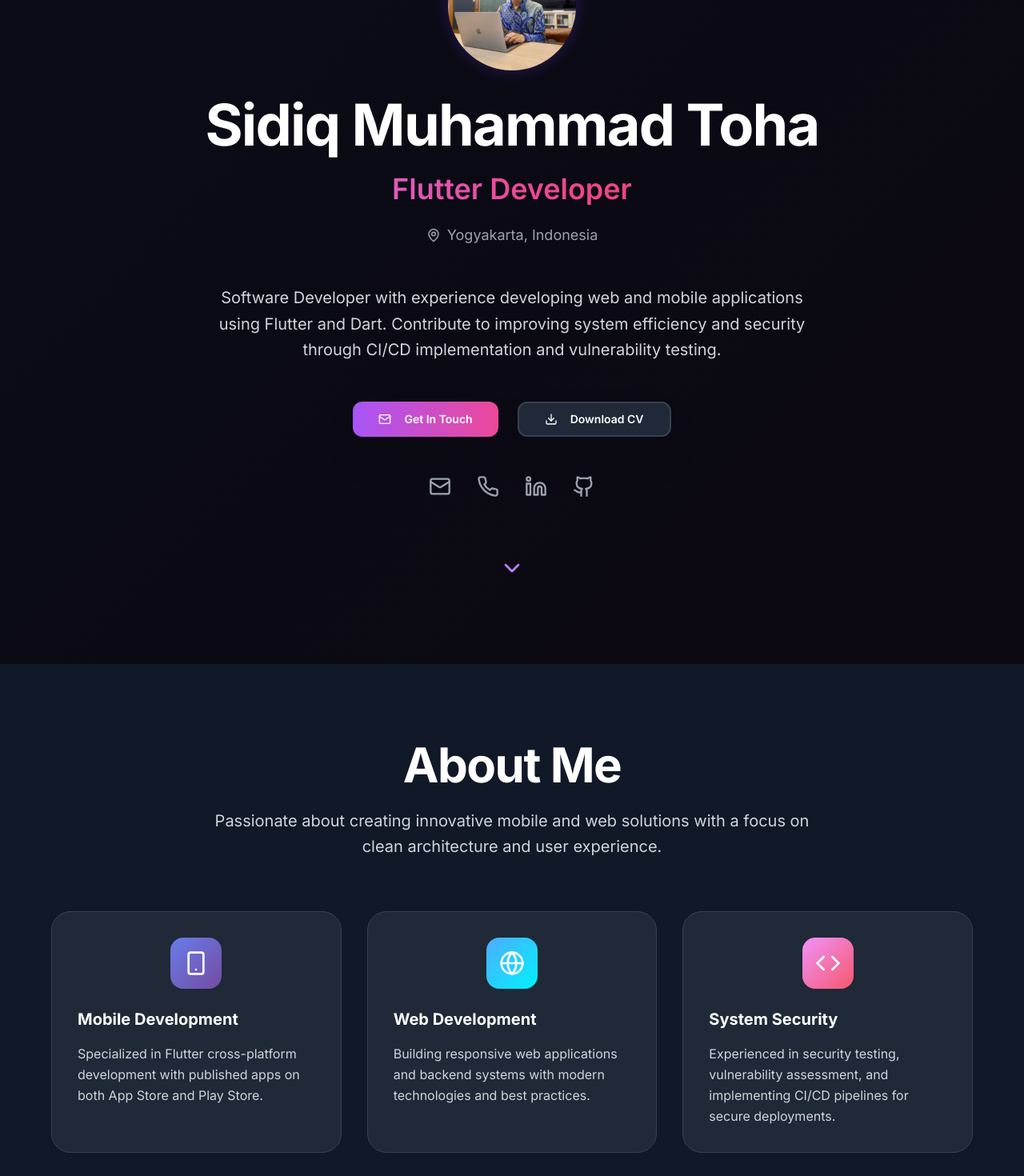
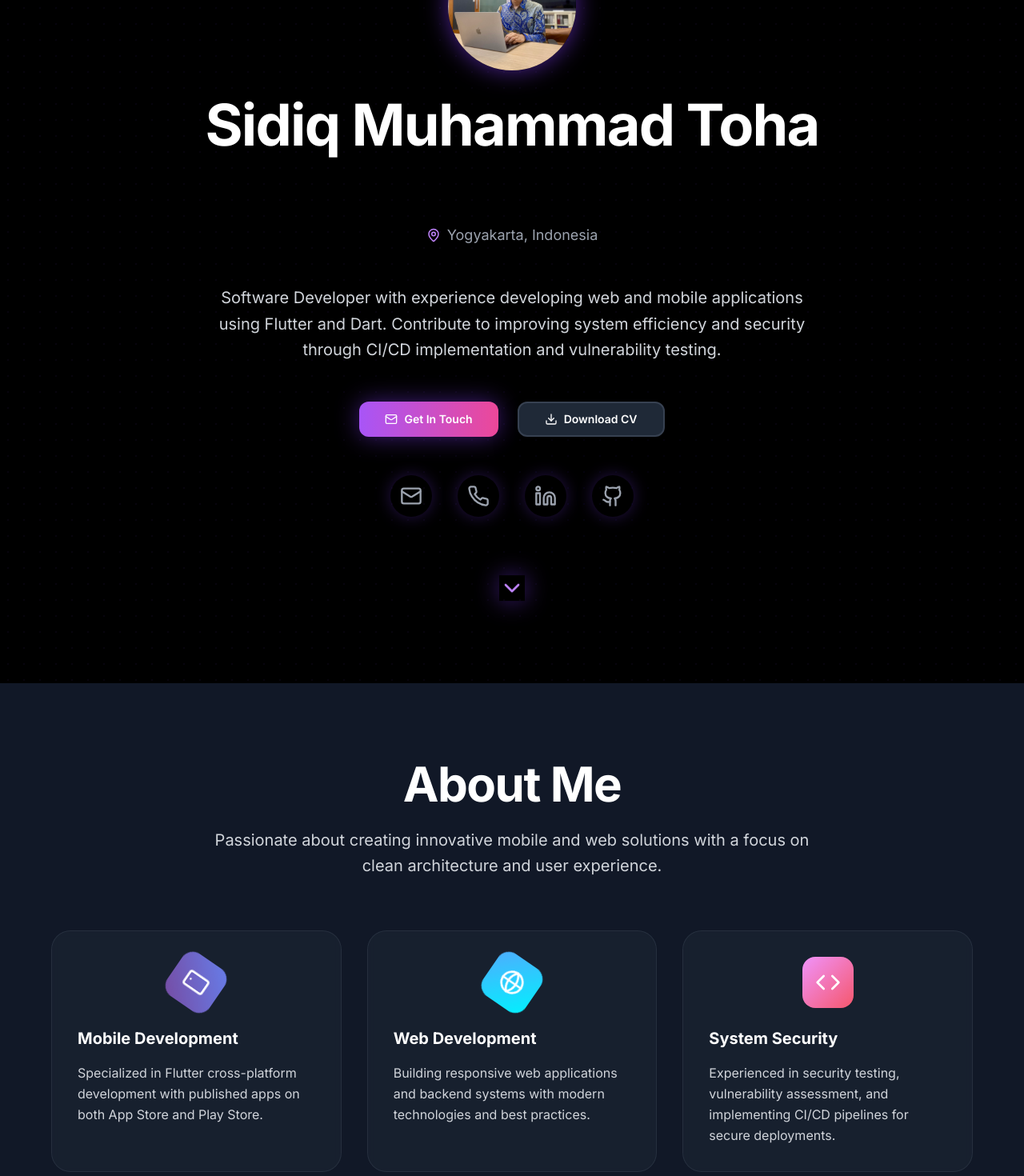
Before and after one commit to SIDIQMUHAMMADTOHA24/my-portofolio, a React (Vite) app: page / in a window 1280 px wide. Shown: the part 200-1670 px from the top of the page at 80% size. Built offline with nearby package versions, Linux system fonts and the light colour scheme.

Commit message:
Add elegant animations
Add animations to the portfolio website.

```diff
--- a/src/index.css
+++ b/src/index.css
@@ -101,10 +101,22 @@
 }
 
 @layer utilities {
+  /* Text Effects */
   .text-gradient {
     @apply bg-gradient-to-r from-purple-400 via-pink-500 to-red-500 bg-clip-text text-transparent;
   }
 
+  .text-gradient-blue {
+    @apply bg-gradient-to-r from-blue-400 via-cyan-500 to-teal-500 bg-clip-text text-transparent;
+  }
+
+  .text-shimmer {
+    background: linear-gradient(90deg, transparent, rgba(255,255,255,0.4), transparent);
+    background-size: 200% 100%;
+    animation: shimmer 2s infinite;
+  }
+
+  /* Background Gradients */
   .gradient-bg {
     background: linear-gradient(135deg, #667eea 0%, #764ba2 100%);
   }
@@ -125,20 +137,172 @@
     background: linear-gradient(135deg, #fa709a 0%, #fee140 100%);
   }
 
+  .gradient-mesh {
+    background: radial-gradient(at 40% 20%, rgb(120, 119, 198) 0px, transparent 50%),
+                radial-gradient(at 80% 0%, rgb(255, 119, 198) 0px, transparent 50%),
+                radial-gradient(at 0% 50%, rgb(255, 0, 128) 0px, transparent 50%),
+                radial-gradient(at 80% 50%, rgb(120, 119, 198) 0px, transparent 50%),
+                radial-gradient(at 0% 100%, rgb(120, 119, 198) 0px, transparent 50%),
+                radial-gradient(at 80% 100%, rgb(255, 119, 198) 0px, transparent 50%),
+                radial-gradient(at 0% 0%, rgb(255, 0, 128) 0px, transparent 50%);
+  }
+
+  /* Animated Elements */
+  .floating {
+    animation: floating 6s ease-in-out infinite;
+  }
+
+  .pulse-glow {
+    animation: pulse-glow 2s ease-in-out infinite alternate;
+  }
+
+  .slide-in-up {
+    animation: slide-in-up 0.8s ease-out;
+  }
+
+  .slide-in-left {
+    animation: slide-in-left 0.8s ease-out;
+  }
+
+  .slide-in-right {
+    animation: slide-in-right 0.8s ease-out;
+  }
+
+  .rotate-slow {
+    animation: rotate-slow 20s linear infinite;
+  }
+
+  .bounce-gentle {
+    animation: bounce-gentle 3s ease-in-out infinite;
+  }
+
+  /* Card Effects */
   .card-hover {
+    transition: all 0.4s cubic-bezier(0.175, 0.885, 0.32, 1.275);
+    position: relative;
+    overflow: hidden;
+  }
+
+  .card-hover::before {
+    content: '';
+    position: absolute;
+    top: 0;
+    left: -100%;
+    width: 100%;
+    height: 100%;
+    background: linear-gradient(90deg, transparent, rgba(255,255,255,0.1), transparent);
+    transition: left 0.5s;
+  }
+
+  .card-hover:hover::before {
+    left: 100%;
+  }
+
+  .card-hover:hover {
+    transform: translateY(-12px) scale(1.02);
+    box-shadow: 0 30px 60px -12px rgba(124, 58, 237, 0.4),
+                0 18px 36px -18px rgba(124, 58, 237, 0.3);
+  }
+
+  /* Glow Effects */
+  .glow-effect {
+    box-shadow: 0 0 20px rgba(124, 58, 237, 0.3);
     transition: all 0.3s ease;
   }
 
-  .card-hover:hover {
-    transform: translateY(-8px);
-    box-shadow: 0 25px 50px -12px rgba(0, 0, 0, 0.8);
+  .glow-effect:hover {
+    box-shadow: 0 0 40px rgba(124, 58, 237, 0.6),
+                0 0 80px rgba(124, 58, 237, 0.3);
   }
 
-  .glow-effect {
-    box-shadow: 0 0 20px rgba(124, 58, 237, 0.3);
+  .glow-purple {
+    box-shadow: 0 0 30px rgba(124, 58, 237, 0.5);
   }
 
-  .glow-effect:hover {
-    box-shadow: 0 0 30px rgba(124, 58, 237, 0.5);
+  .glow-pink {
+    box-shadow: 0 0 30px rgba(236, 72, 153, 0.5);
+  }
+
+  .glow-blue {
+    box-shadow: 0 0 30px rgba(59, 130, 246, 0.5);
+  }
+
+  /* Interactive Elements */
+  .magnetic:hover {
+    transform: scale(1.05);
+    transition: transform 0.2s ease;
+  }
+
+  .tilt {
+    transition: transform 0.3s ease;
+  }
+
+  .tilt:hover {
+    transform: perspective(1000px) rotateX(10deg) rotateY(-10deg);
+  }
+
+  /* Scroll Animations */
+  .scroll-reveal {
+    opacity: 0;
+    transform: translateY(50px);
+    transition: all 0.8s ease;
+  }
+
+  .scroll-reveal.revealed {
+    opacity: 1;
+    transform: translateY(0);
+  }
+
+  /* Background Patterns */
+  .pattern-dots {
+    background-image: radial-gradient(rgba(124, 58, 237, 0.3) 1px, transparent 1px);
+    background-size: 20px 20px;
+  }
+
+  .pattern-grid {
+    background-image: linear-gradient(rgba(124, 58, 237, 0.1) 1px, transparent 1px),
+                      linear-gradient(90deg, rgba(124, 58, 237, 0.1) 1px, transparent 1px);
+    background-size: 50px 50px;
   }
 }
+
+/* Keyframe Animations */
+@keyframes shimmer {
+  0% { background-position: -200% 0; }
+  100% { background-position: 200% 0; }
+}
+
+@keyframes floating {
+  0%, 100% { transform: translateY(0px); }
+  50% { transform: translateY(-20px); }
+}
+
+@keyframes pulse-glow {
+  0% { box-shadow: 0 0 20px rgba(124, 58, 237, 0.4); }
+  100% { box-shadow: 0 0 40px rgba(124, 58, 237, 0.8); }
+}
+
+@keyframes slide-in-up {
+  0% { opacity: 0; transform: translateY(100px); }
+  100% { opacity: 1; transform: translateY(0); }
+}
+
+@keyframes slide-in-left {
+  0% { opacity: 0; transform: translateX(-100px); }
+  100% { opacity: 1; transform: translateX(0); }
+}
+
+@keyframes slide-in-right {
+  0% { opacity: 0; transform: translateX(100px); }
+  100% { opacity: 1; transform: translateX(0); }
+}
+
+@keyframes rotate-slow {
+  0% { transform: rotate(0deg); }
+  100% { transform: rotate(360deg); }
+}
+
+@keyframes bounce-gentle {
+  0%, 100% { transform: translateY(0); }
+  50% { transform: translateY(-10px); }
+}
--- a/src/pages/Index.tsx
+++ b/src/pages/Index.tsx
@@ -41,6 +41,17 @@ const Index = () => {
           if (scrollPosition >= offsetTop && scrollPosition < offsetTop + offsetHeight) {
             setActiveSection(section);
           }
+        }
+      });
+
+      // Reveal animations on scroll
+      const revealElements = document.querySelectorAll('.scroll-reveal');
+      revealElements.forEach(element => {
+        const elementTop = element.getBoundingClientRect().top;
+        const elementVisible = 150;
+
+        if (elementTop < window.innerHeight - elementVisible) {
+          element.classList.add('revealed');
         }
       });
     };
@@ -214,24 +225,33 @@ const Index = () => {
 
       {/* Hero Section - Modern Dark with Gradient */}
       <section id="home" className="pt-32 pb-24 px-6 relative overflow-hidden">
-        <div className="absolute inset-0 gradient-bg opacity-10"></div>
+        <div className="absolute inset-0 gradient-mesh opacity-20 pattern-dots"></div>
+        <div className="absolute top-20 left-10 w-72 h-72 bg-purple-500 rounded-full mix-blend-multiply filter blur-xl opacity-70 animate-pulse floating"></div>
+        <div className="absolute top-40 right-10 w-72 h-72 bg-pink-500 rounded-full mix-blend-multiply filter blur-xl opacity-70 animate-pulse floating" style={{animationDelay: '2s'}}></div>
+        <div className="absolute bottom-20 left-1/2 w-72 h-72 bg-blue-500 rounded-full mix-blend-multiply filter blur-xl opacity-70 animate-pulse floating" style={{animationDelay: '4s'}}></div>
+
         <div className="max-w-4xl mx-auto relative z-10">
           <div className={`transition-all duration-1000 ${isVisible ? 'opacity-100 translate-y-0' : 'opacity-0 translate-y-10'}`}>
             <div className="text-center">
               <div className="mb-12">
-                <div className="w-40 h-40 mx-auto mb-8 rounded-full overflow-hidden shadow-2xl glow-effect">
+                <div className="w-40 h-40 mx-auto mb-8 rounded-full overflow-hidden shadow-2xl glow-effect pulse-glow magnetic">
                   <img
                     src="/lovable-uploads/8418aaaa-30e3-4c93-ab70-05528f31419f.png"
                     alt="Sidiq Muhammad Toha"
-                    className="w-full h-full object-cover"
+                    className="w-full h-full object-cover hover:scale-110 transition-transform duration-500"
                   />
                 </div>
-                <h1 className="text-5xl md:text-7xl font-bold mb-6 text-white tracking-tight">
-                  Sidiq Muhammad Toha
+                <h1 className="text-5xl md:text-7xl font-bold mb-6 text-white tracking-tight slide-in-up">
+                  <span className="inline-block hover:text-shimmer transition-all duration-300">Sidiq</span>{' '}
+                  <span className="inline-block hover:text-shimmer transition-all duration-300" style={{animationDelay: '0.1s'}}>Muhammad</span>{' '}
+                  <span className="inline-block hover:text-shimmer transition-all duration-300" style={{animationDelay: '0.2s'}}>Toha</span>
                 </h1>
-                <p className="text-3xl md:text-4xl text-gradient mb-6 font-semibold">Flutter Developer</p>
-                <p className="text-lg text-gray-400 flex items-center justify-center gap-2">
-                  <MapPin size={18} />
+                <p className="text-3xl md:text-4xl text-gradient mb-6 font-semibold slide-in-up" style={{animationDelay: '0.3s'}}>
+                  <span className="inline-block bounce-gentle">Flutter</span>{' '}
+                  <span className="inline-block bounce-gentle" style={{animationDelay: '0.5s'}}>Developer</span>
+                </p>
+                <p className="text-lg text-gray-400 flex items-center justify-center gap-2 slide-in-up" style={{animationDelay: '0.5s'}}>
+                  <MapPin size={18} className="text-purple-400" />
                   Yogyakarta, Indonesia
                 </p>
               </div>
@@ -241,36 +261,42 @@ const Index = () => {
                 Contribute to improving system efficiency and security through CI/CD implementation and vulnerability testing.
               </p>
 
-              <div className="flex flex-wrap justify-center gap-6 mb-12">
+              <div className="flex flex-wrap justify-center gap-6 mb-12 slide-in-up" style={{animationDelay: '0.7s'}}>
                 <Button
                   size="lg"
-                  className="bg-gradient-to-r from-purple-500 to-pink-500 hover:from-purple-600 hover:to-pink-600 text-white px-8 py-4 rounded-xl font-semibold shadow-2xl hover:shadow-purple-500/25 transition-all duration-300 transform hover:scale-105"
+                  className="bg-gradient-to-r from-purple-500 to-pink-500 hover:from-purple-600 hover:to-pink-600 text-white px-8 py-4 rounded-xl font-semibold shadow-2xl hover:shadow-purple-500/25 transition-all duration-500 transform hover:scale-110 magnetic glow-purple relative overflow-hidden group"
                   onClick={() => scrollToSection('contact')}
                 >
+                  <span className="absolute inset-0 w-full h-full bg-gradient-to-r from-purple-600 to-pink-600 opacity-0 group-hover:opacity-100 transition-opacity duration-300"></span>
+                  <span className="relative z-10 flex items-center">
                     <Mail className="mr-2" size={18} />
                     Get In Touch
+                  </span>
                 </Button>
                 <Button
                   size="lg"
-                  className="bg-gray-800 border-2 border-gray-700 text-white hover:bg-gray-700 hover:border-gray-600 px-8 py-4 rounded-xl font-semibold shadow-2xl transition-all duration-300 transform hover:scale-105"
+                  className="bg-gray-800 border-2 border-gray-700 text-white hover:bg-gray-700 hover:border-purple-500 px-8 py-4 rounded-xl font-semibold shadow-2xl transition-all duration-500 transform hover:scale-110 magnetic relative overflow-hidden group"
                   onClick={() => window.open('https://sidiqmuhammadtoha24.github.io/CV/SidiqMuhammadTohaCV.pdf', '_blank')}
                 >
+                  <span className="absolute inset-0 w-full h-full bg-gradient-to-r from-gray-700 to-gray-600 opacity-0 group-hover:opacity-100 transition-opacity duration-300"></span>
+                  <span className="relative z-10 flex items-center">
                     <Download className="mr-2" size={18} />
                     Download CV
+                  </span>
                 </Button>
               </div>
 
-              <div className="flex justify-center space-x-8">
-                <a href="mailto:sidiqtoha2000@gmail.com" className="text-gray-400 hover:text-purple-400 transition-all duration-300 transform hover:scale-110">
+              <div className="flex justify-center space-x-8 slide-in-up" style={{animationDelay: '0.9s'}}>
+                <a href="mailto:sidiqtoha2000@gmail.com" className="text-gray-400 hover:text-purple-400 transition-all duration-500 transform hover:scale-125 magnetic glow-effect p-3 rounded-full hover:bg-purple-500/20">
                   <Mail size={28} />
                 </a>
-                <a href="tel:+6283104846474" className="text-gray-400 hover:text-purple-400 transition-all duration-300 transform hover:scale-110">
+                <a href="tel:+6283104846474" className="text-gray-400 hover:text-green-400 transition-all duration-500 transform hover:scale-125 magnetic glow-effect p-3 rounded-full hover:bg-green-500/20">
                   <Phone size={28} />
                 </a>
-                <a href="https://www.linkedin.com/in/sidiq-muhammad-toha-60747a1b7/" target="_blank" rel="noopener noreferrer" className="text-gray-400 hover:text-purple-400 transition-all duration-300 transform hover:scale-110">
+                <a href="https://www.linkedin.com/in/sidiq-muhammad-toha-60747a1b7/" target="_blank" rel="noopener noreferrer" className="text-gray-400 hover:text-blue-400 transition-all duration-500 transform hover:scale-125 magnetic glow-effect p-3 rounded-full hover:bg-blue-500/20">
                   <Linkedin size={28} />
                 </a>
-                <a href="https://github.com/sidiqmuhammadtoha24" target="_blank" rel="noopener noreferrer" className="text-gray-400 hover:text-purple-400 transition-all duration-300 transform hover:scale-110">
+                <a href="https://github.com/sidiqmuhammadtoha24" target="_blank" rel="noopener noreferrer" className="text-gray-400 hover:text-orange-400 transition-all duration-500 transform hover:scale-125 magnetic glow-effect p-3 rounded-full hover:bg-orange-500/20">
                   <Github size={28} />
                 </a>
               </div>
@@ -279,7 +305,7 @@ const Index = () => {
         </div>
 
         <div className="text-center mt-20">
-          <ChevronDown className="animate-bounce text-purple-400 mx-auto" size={32} />
+          <ChevronDown className="animate-bounce text-purple-400 mx-auto glow-purple bounce-gentle cursor-pointer hover:scale-110 transition-transform duration-300" size={32} onClick={() => scrollToSection('about')} />
         </div>
       </section>
 
@@ -294,32 +320,32 @@ const Index = () => {
           </div>
 
           <div className="grid md:grid-cols-3 gap-8">
-            <div className="bg-gray-800 rounded-3xl p-8 card-hover border border-gray-700">
-              <div className="w-16 h-16 gradient-purple rounded-2xl flex items-center justify-center mx-auto mb-6">
+            <div className="bg-gray-800/50 backdrop-blur-sm rounded-3xl p-8 card-hover border border-gray-700/50 tilt scroll-reveal group">
+              <div className="w-16 h-16 gradient-purple rounded-2xl flex items-center justify-center mx-auto mb-6 group-hover:scale-110 transition-transform duration-300 rotate-slow">
                 <Smartphone className="w-8 h-8 text-white" />
               </div>
-              <h3 className="text-xl font-bold text-white mb-4">Mobile Development</h3>
-              <p className="text-gray-300 leading-relaxed">
+              <h3 className="text-xl font-bold text-white mb-4 group-hover:text-gradient transition-all duration-300">Mobile Development</h3>
+              <p className="text-gray-300 leading-relaxed group-hover:text-gray-200 transition-colors duration-300">
                 Specialized in Flutter cross-platform development with published apps on both App Store and Play Store.
               </p>
             </div>
 
-            <div className="bg-gray-800 rounded-3xl p-8 card-hover border border-gray-700">
-              <div className="w-16 h-16 gradient-blue rounded-2xl flex items-center justify-center mx-auto mb-6">
+            <div className="bg-gray-800/50 backdrop-blur-sm rounded-3xl p-8 card-hover border border-gray-700/50 tilt scroll-reveal group" style={{animationDelay: '0.2s'}}>
+              <div className="w-16 h-16 gradient-blue rounded-2xl flex items-center justify-center mx-auto mb-6 group-hover:scale-110 transition-transform duration-300 rotate-slow" style={{animationDelay: '5s'}}>
                 <Globe className="w-8 h-8 text-white" />
               </div>
-              <h3 className="text-xl font-bold text-white mb-4">Web Development</h3>
-              <p className="text-gray-300 leading-relaxed">
+              <h3 className="text-xl font-bold text-white mb-4 group-hover:text-gradient-blue transition-all duration-300">Web Development</h3>
+              <p className="text-gray-300 leading-relaxed group-hover:text-gray-200 transition-colors duration-300">
                 Building responsive web applications and backend systems with modern technologies and best practices.
               </p>
             </div>
 
-            <div className="bg-gray-800 rounded-3xl p-8 card-hover border border-gray-700">
-              <div className="w-16 h-16 gradient-pink rounded-2xl flex items-center justify-center mx-auto mb-6">
+            <div className="bg-gray-800/50 backdrop-blur-sm rounded-3xl p-8 card-hover border border-gray-700/50 tilt scroll-reveal group" style={{animationDelay: '0.4s'}}>
+              <div className="w-16 h-16 gradient-pink rounded-2xl flex items-center justify-center mx-auto mb-6 group-hover:scale-110 transition-transform duration-300 rotate-slow" style={{animationDelay: '10s'}}>
                 <Code className="w-8 h-8 text-white" />
               </div>
-              <h3 className="text-xl font-bold text-white mb-4">System Security</h3>
-              <p className="text-gray-300 leading-relaxed">
+              <h3 className="text-xl font-bold text-white mb-4 group-hover:text-gradient transition-all duration-300">System Security</h3>
+              <p className="text-gray-300 leading-relaxed group-hover:text-gray-200 transition-colors duration-300">
                 Experienced in security testing, vulnerability assessment, and implementing CI/CD pipelines for secure deployments.
               </p>
             </div>
@@ -337,31 +363,34 @@ const Index = () => {
 
           <div className="space-y-12">
             {experience.map((exp, index) => (
-              <div key={index} className="bg-gray-800 rounded-3xl p-8 card-hover border border-gray-700">
+              <div key={index} className="bg-gray-800/60 backdrop-blur-sm rounded-3xl p-8 card-hover border border-gray-700/50 scroll-reveal tilt relative overflow-hidden group" style={{animationDelay: `${index * 0.2}s`}}>
+                <div className="absolute inset-0 bg-gradient-to-r from-purple-500/10 via-pink-500/10 to-blue-500/10 opacity-0 group-hover:opacity-100 transition-opacity duration-500"></div>
+                <div className="relative z-10">
                   <div className="flex flex-col md:flex-row md:justify-between md:items-start gap-4 mb-6">
                     <div>
-                    <h3 className="text-2xl font-bold text-white mb-2">{exp.role}</h3>
-                    <p className="text-lg font-semibold text-purple-400">{exp.company}</p>
+                      <h3 className="text-2xl font-bold text-white mb-2 group-hover:text-gradient transition-all duration-300">{exp.role}</h3>
+                      <p className="text-lg font-semibold text-purple-400 group-hover:text-pink-400 transition-colors duration-300">{exp.company}</p>
                     </div>
                     <div className="text-right">
-                    <div className="flex items-center gap-2 text-gray-300 mb-1">
-                      <Calendar size={16} />
+                      <div className="flex items-center gap-2 text-gray-300 mb-1 group-hover:text-white transition-colors duration-300">
+                        <Calendar size={16} className="text-purple-400" />
                         <span className="font-medium">{exp.period}</span>
                       </div>
-                    <div className="flex items-center gap-2 text-gray-400">
-                      <MapPin size={16} />
+                      <div className="flex items-center gap-2 text-gray-400 group-hover:text-gray-300 transition-colors duration-300">
+                        <MapPin size={16} className="text-purple-400" />
                         <span>{exp.location}</span>
                       </div>
                     </div>
                   </div>
                   <ul className="space-y-3">
                     {exp.achievements.map((achievement, idx) => (
-                    <li key={idx} className="flex items-start gap-4">
-                      <div className="w-2 h-2 bg-purple-400 rounded-full mt-2.5 flex-shrink-0"></div>
-                      <span className="text-gray-300 leading-relaxed">{achievement}</span>
+                      <li key={idx} className="flex items-start gap-4 group/item">
+                        <div className="w-2 h-2 bg-purple-400 rounded-full mt-2.5 flex-shrink-0 group-hover/item:bg-pink-400 transition-colors duration-300 group-hover/item:scale-150"></div>
+                        <span className="text-gray-300 leading-relaxed group-hover:text-gray-200 transition-colors duration-300">{achievement}</span>
                       </li>
                     ))}
                   </ul>
+                </div>
               </div>
             ))}
           </div>
```
Lines whose indentation alone changed are shown as unchanged.
